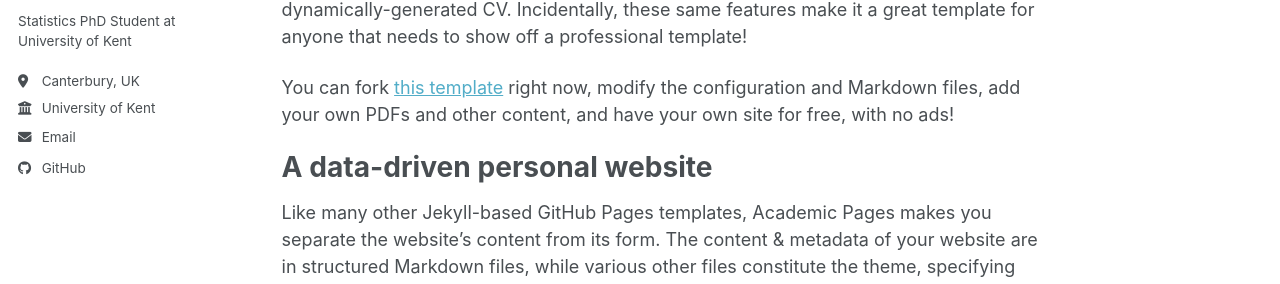
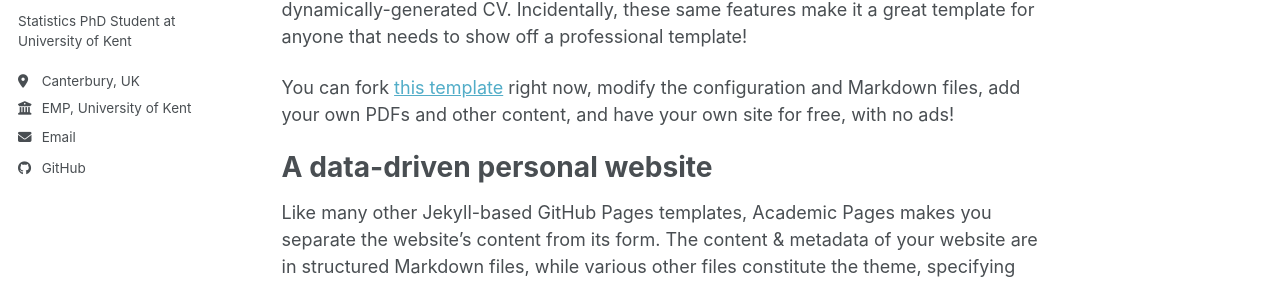
Before and after one commit to lucyybrown/lucyybrown.github.io, a Jekyll site: the page built from _pages/about.md, in a window 1280 px wide. Shown: the part 337-621 px from the top of the page. Built offline with Jekyll 4.4.1, drawn with Linux system fonts in a browser that asks for light colours; a script bundle is joined from its source files by our own code; library files that are not in the unit come from our copies.

Commit message:
Update _config.yml

```diff
--- a/_config.yml
+++ b/_config.yml
@@ -28,7 +28,7 @@ author:
   pronouns         : "she/her"
   bio              : "Statistics PhD Student at University of Kent"
   location         : "Canterbury, UK"
-  employer         : "University of Kent"
+  employer         : "EMP, University of Kent"
   uri              : # URL
   email            : "lyb3@kent.ac.uk"
 
```
